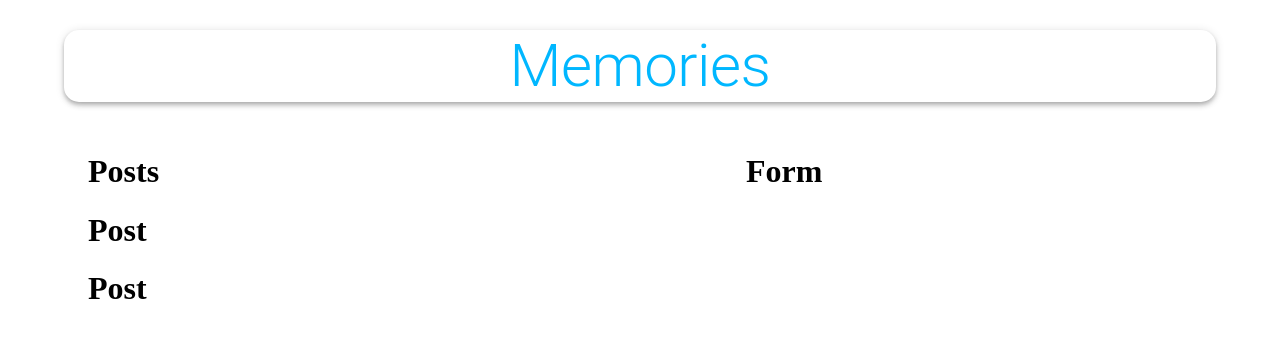
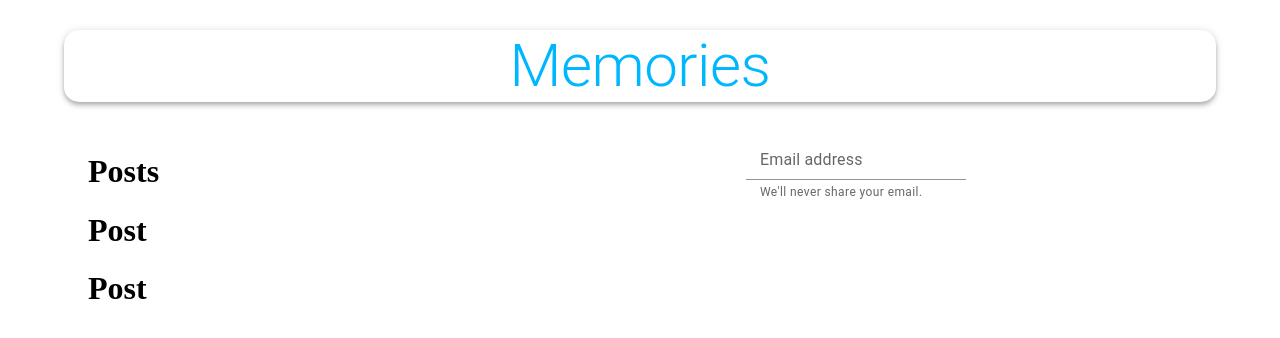
Before and after one commit to leah-choco/Memories-MERN-stack, a React (Create React App) app in the folder client/: page / in a window 1280 px wide. Shown: the top 338 px of the page. Built offline with nearby package versions, Linux system fonts and the light colour scheme.

Commit message:
Setting up files with Redux

```diff
--- a/client/package.json
+++ b/client/package.json
@@ -14,6 +14,7 @@
     "react": "^18.2.0",
     "react-dom": "^18.2.0",
     "react-file-base64": "^1.0.3",
+    "react-redux": "^8.0.5",
     "react-scripts": "5.0.1",
     "redux": "^4.2.1",
     "redux-thunk": "^2.4.2",
--- /dev/null
+++ b/client/src/api/index.js
@@ -0,0 +1,5 @@
+import axios from "axios";
+
+const url = "http://localhost:5000/posts";
+
+export const fetchPosts = () => axios.get(url);
--- a/client/src/components/Form/Form.js
+++ b/client/src/components/Form/Form.js
@@ -1,8 +1,19 @@
 import React from "react";
+
+import { FormControl, InputLabel, Input, FormHelperText } from "@mui/material/";
+
 import "./form.css";
 
 const Form = () => {
-  return <h1>Form</h1>;
+  return (
+    <FormControl>
+      <InputLabel htmlFor="my-input">Email address</InputLabel>
+      <Input id="my-input" aria-describedby="my-helper-text" />
+      <FormHelperText id="my-helper-text">
+        We'll never share your email.
+      </FormHelperText>
+    </FormControl>
+  );
 };
 
 export default Form;
--- a/client/src/index.js
+++ b/client/src/index.js
@@ -1,6 +1,17 @@
 import React from "react";
 import ReactDOM from "react-dom";
+import { Provider } from "react-redux";
+import { createStore, applyMiddleware, compose } from "redux";
+import thunk from "redux-thunk";
+import reducers from "./reducers";
 
 import App from "./App";
 
-ReactDOM.render(<App />, document.getElementById("root"));
+const store = createStore(reducers, compose(applyMiddleware(thunk)));
+
+ReactDOM.render(
+  <Provider store={store}>
+    <App />
+  </Provider>,
+  document.getElementById("root")
+);
--- /dev/null
+++ b/client/src/reducers/index.js
@@ -0,0 +1,5 @@
+import { combineReducers } from "redux";
+
+import posts from "./posts";
+
+export default combineReducers({ posts });
--- /dev/null
+++ b/client/src/reducers/posts.js
@@ -0,0 +1,10 @@
+export default (posts = [], action) => {
+  switch (action.type) {
+    case "FETCH_ALL":
+      return posts;
+    case "CREATE":
+      return posts;
+    default:
+      return posts;
+  }
+};
```
Also changed, not shown: client/src/actions/posts.js (added), 1 other file (tests, documents, lock files or other folders).
